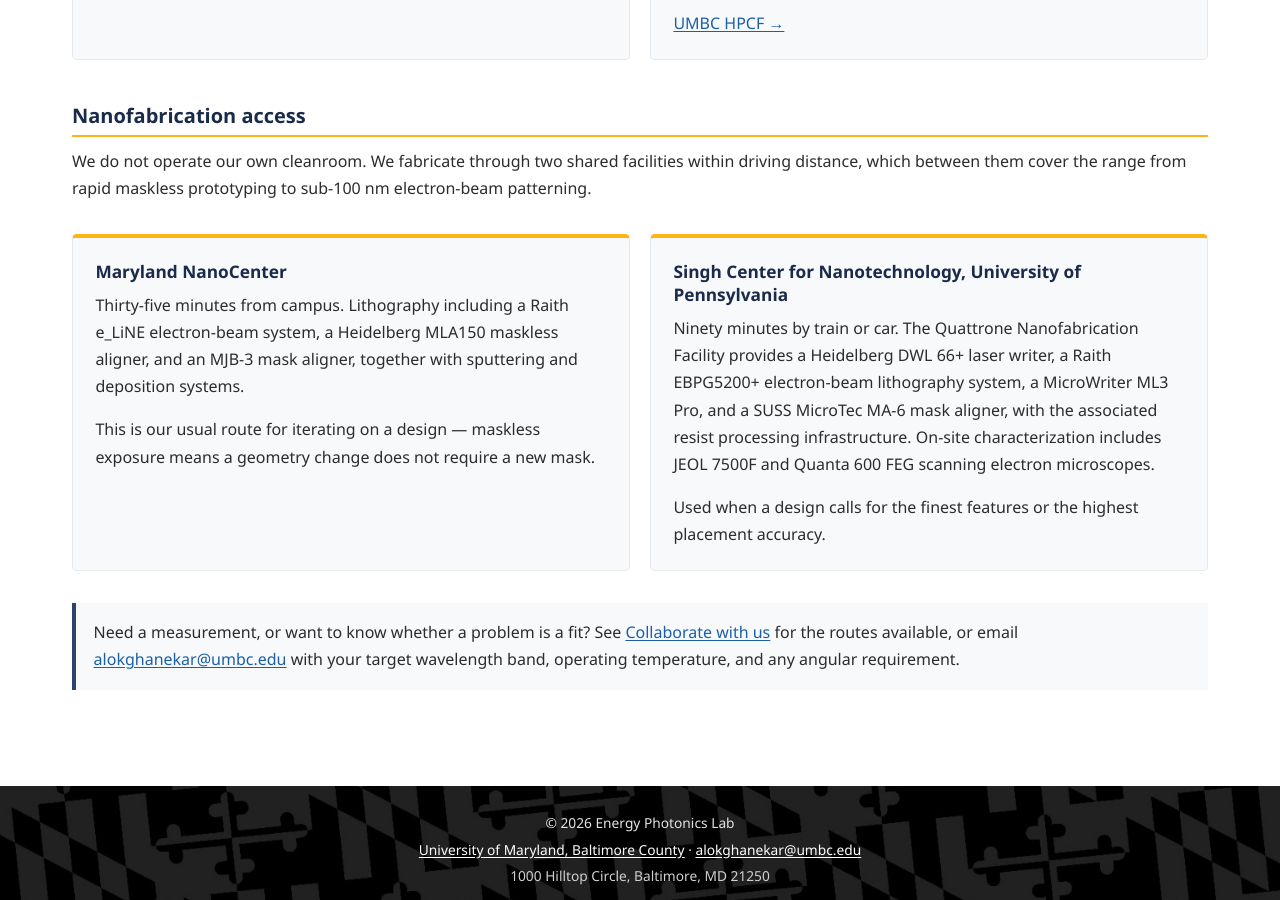
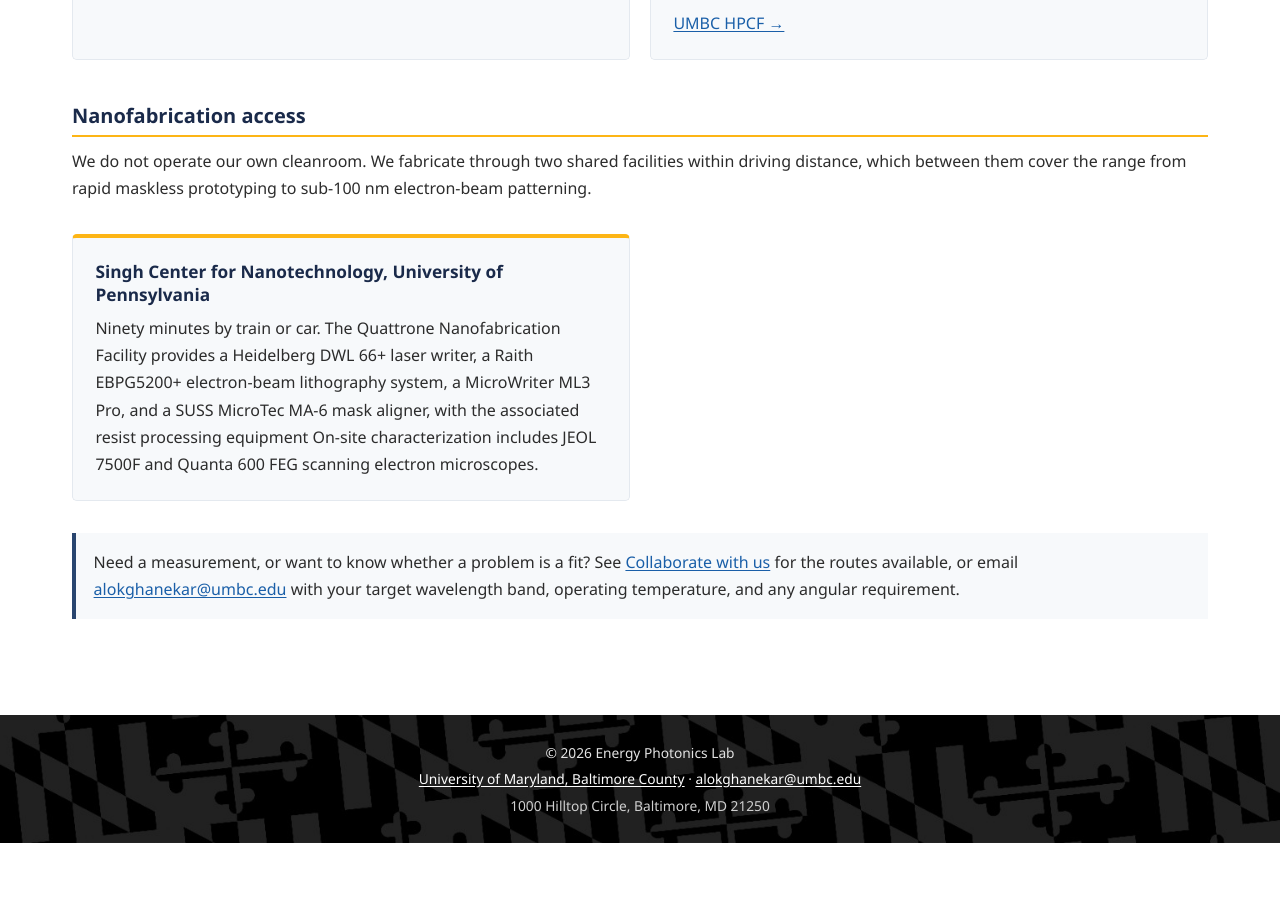
Before and after one commit to alokghanekar/Energy-Photonics-Lab, a Jekyll site: the page built from facilities.html, in a window 1280 px wide and 900 px high, scrolled down 3172 px. Built offline with Jekyll 4.4.1, drawn with Linux system fonts in a browser that asks for light colours; after the commit the page ends 4015 px from its top, so only the background shows below that.

Commit message:
Update facilities.html

```diff
--- a/facilities.html
+++ b/facilities.html
@@ -101,16 +101,9 @@
 
 <div class="project-grid">
   <section class="project">
-    <h2>Maryland NanoCenter</h2>
-    <p>Thirty-five minutes from campus. Lithography including a Raith e_LiNE electron-beam system, a Heidelberg MLA150 maskless aligner, and an MJB-3 mask aligner, together with sputtering and deposition systems.</p>
-    <p>This is our usual route for iterating on a design — maskless exposure means a geometry change does not require a new mask.</p>
-  </section>
-
-  <section class="project">
     <h2>Singh Center for Nanotechnology, University of Pennsylvania</h2>
-    <p>Ninety minutes by train or car. The Quattrone Nanofabrication Facility provides a Heidelberg DWL 66+ laser writer, a Raith EBPG5200+ electron-beam lithography system, a MicroWriter ML3 Pro, and a SUSS MicroTec MA-6 mask aligner, with the associated resist processing infrastructure. On-site characterization includes JEOL 7500F and Quanta 600 FEG scanning electron microscopes.</p>
-    <p>Used when a design calls for the finest features or the highest placement accuracy.</p>
-  </section>
+    <p>Ninety minutes by train or car. The Quattrone Nanofabrication Facility provides a Heidelberg DWL 66+ laser writer, a Raith EBPG5200+ electron-beam lithography system, a MicroWriter ML3 Pro, and a SUSS MicroTec MA-6 mask aligner, with the associated resist processing equipment On-site characterization includes JEOL 7500F and Quanta 600 FEG scanning electron microscopes.</p>
+    </section>
 </div>
 
 <div class="join-note">
```
